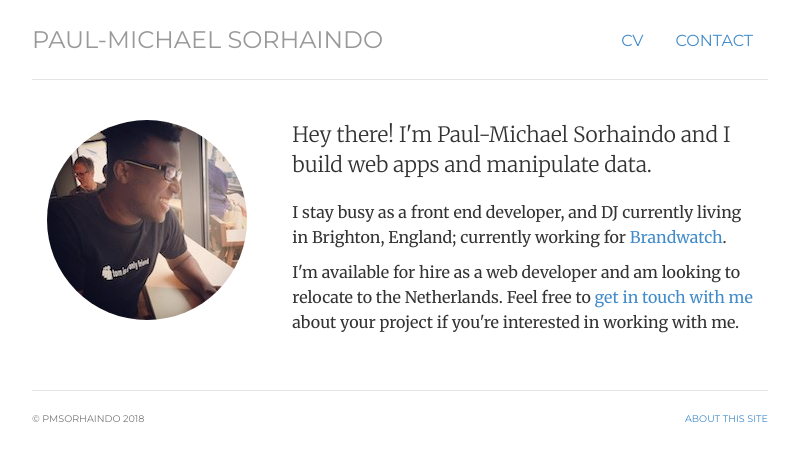
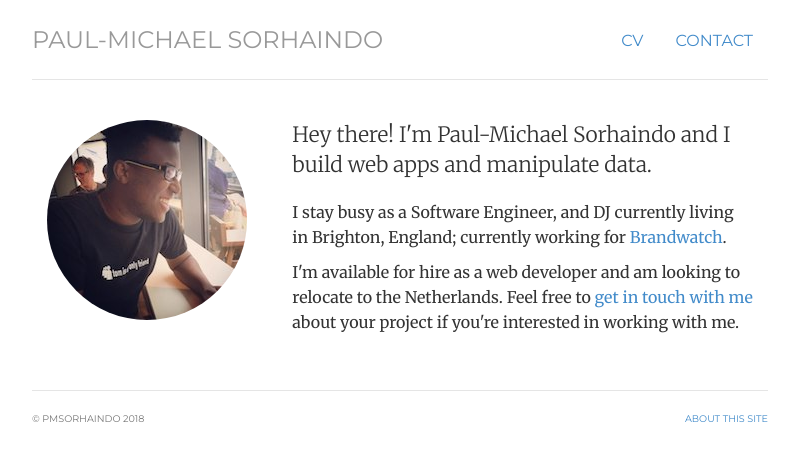
Before and after one commit to pmsorhaindo/pmsorhaindo.github.io, a Jekyll site: the page built from index.html, in a window 1280 px wide. Shown: the top 461 px of the page, without its empty margins (240-1039 px from the left). Built offline with Jekyll 4.4.1, drawn with Linux system fonts in a browser that asks for light colours.

Commit message:
Job title update

```diff
--- a/index.html
+++ b/index.html
@@ -13,7 +13,7 @@ description: Paul-Michael Sorhaindo's CV
 	</div>
 	<div itemscope itemtype="http://data-vocabulary.org/Person" class="col-sm-8">
 	<p class="lead">Hey there! I'm <span itemprop="name">Paul-Michael Sorhaindo</span> and I build web apps and manipulate data.</p>
-	<p>I stay busy as a <span itemprop="title">front end developer</span>,  and DJ currently living in <span itemprop="address" itemscope
+	<p>I stay busy as a <span itemprop="title">Software Engineer</span>,  and DJ currently living in <span itemprop="address" itemscope
     itemtype="http://data-vocabulary.org/Address"> <span itemprop="locality">Brighton</span>, <span itemprop="region">England</span></span>; currently working for <a href="http://www.brandwatch..com">Brandwatch</a>.</p>
 
 	<p>I'm available for hire as a <span itemprop="title">web developer and am looking to relocate to the Netherlands</span>. Feel free to <a href="contact">get in touch with me</a> about your project if you're interested in working with me.</p>
```
